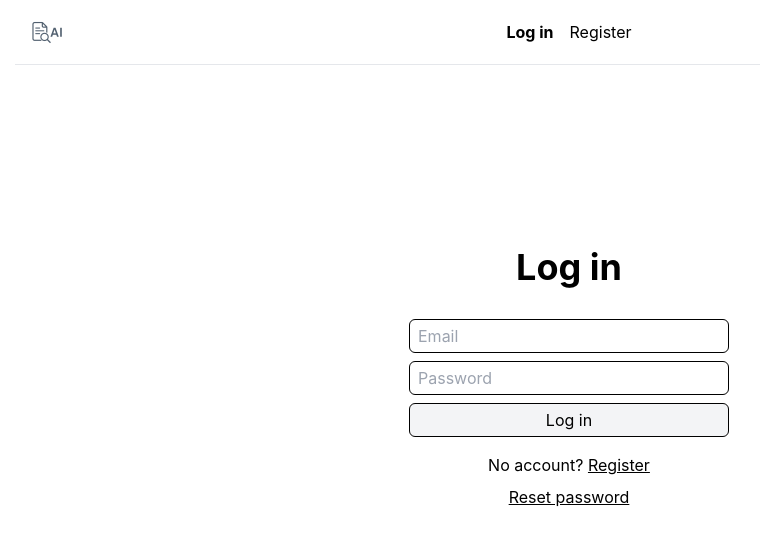
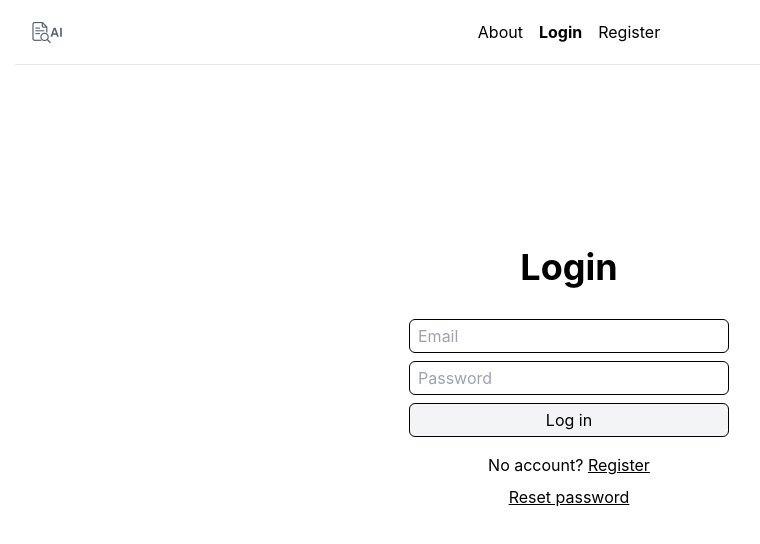
Before and after one commit to vadim-miheev/vector-docs, a React (Create React App) app in the folder frontend/react-app/: page /login in a window 1280 px wide. Shown: the top 544 px of the page, without its empty margins (71-831 px from the left). Built offline with nearby package versions, Linux system fonts and the light colour scheme; no server answers.

Commit message:
Add About page and improve navigation layout

```diff
--- a/frontend/react-app/src/app/AppRouter.jsx
+++ b/frontend/react-app/src/app/AppRouter.jsx
@@ -1,14 +1,14 @@
 import React from 'react';
-import {BrowserRouter, Routes, Route, Link, Navigate, NavLink} from 'react-router-dom';
+import {BrowserRouter, Link, Navigate, NavLink, Route, Routes} from 'react-router-dom';
 import LoginPage from '../pages/LoginPage';
 import RegisterPage from '../pages/RegisterPage';
 import PasswordSetupPage from '../pages/PasswordSetupPage';
 import PasswordResetRequestPage from '../pages/PasswordResetRequestPage';
 import DocumentsPage from '../pages/DocumentsPage';
 import SearchPage from '../pages/SearchPage';
-import HomePage from '../pages/HomePage';
 import {useAuthContext} from '../store/AuthContext';
 import {useAuth} from '../hooks/useAuth';
+import AboutPage from "../pages/AboutPage";
 
 function RequireAuth({children}) {
   const {isAuthenticated} = useAuthContext();
@@ -49,6 +49,12 @@ export default function AppRouter() {
                     >
                       Search
                     </NavLink>
+                    <NavLink
+                      to="/about"
+                      className={({isActive}) =>
+                        'nav-link hover:underline ' + (isActive ? 'active' : '')}>
+                      About
+                    </NavLink>
                   </div>
                   <div className={"p-4"}>
                     <Link className={"nav-link hover:underline flex items-center"} to="/login" onClick={() => logout()} title={"Log out"}>
@@ -67,12 +73,18 @@ export default function AppRouter() {
                   </Link>
                   <div className="absolute left-1/2 -translate-x-1/2 flex gap-4 items-center">
                     <NavLink
+                      to="/about"
+                      className={({isActive}) =>
+                        'nav-link hover:underline ' + (isActive ? 'active' : '')}>
+                      About
+                    </NavLink>
+                    <NavLink
                       to="/login"
                       className={({isActive}) =>
                         'nav-link hover:underline ' + (isActive ? 'active' : '')
                       }
                     >
-                      Log in
+                      Login
                     </NavLink>
                     <NavLink
                       to="/register"
@@ -87,7 +99,8 @@ export default function AppRouter() {
               )}
         </nav>
         <Routes>
-          <Route path="/" element={<HomePage/>}/>
+          <Route path="/" element={<Navigate to={'/about'} replace/>}/>
+          <Route path="/about" element={<AboutPage/>}/>
           <Route path="/login" element={<LoginPage/>}/>
           <Route path="/register" element={<RegisterPage/>}/>
           <Route path="/password-reset" element={<PasswordResetRequestPage/>}/>
--- a/frontend/react-app/src/pages/HomePage.jsx
+++ b/frontend/react-app/src/pages/AboutPage.jsx
@@ -2,19 +2,19 @@ import React from 'react';
 import { Link } from 'react-router-dom';
 import { useAuthContext } from '../store/AuthContext';
 
-export default function HomePage() {
+export default function AboutPage() {
   const { isAuthenticated } = useAuthContext();
   const logoSrc = process.env.PUBLIC_URL + '/logo512.png';
 
   return (
     <div className="max-w-4xl mx-auto p-6">
-      <div className="flex justify-center gap-4 ">
+      <div className="flex md:justify-center gap-4 ">
         <img src={logoSrc} alt="VectorDocs Logo" className="h-36 w-36"/>
       </div>
 
       <h1 className="text-3xl font-bold mb-6 flex flex-col-reverse md:flex-row md:items-center justify-between">
         Vector Docs
-        <a href="https://github.com/vadim-miheev/vector-docs" target="_blank" className="mb-2">
+        <a href="https://github.com/vadim-miheev/vector-docs" target="_blank" className="mb-10 md:mb-0">
           <img src="https://img.shields.io/badge/GitHub-Repository-blue?logo=github" alt="GitHub Repository"/>
         </a>
       </h1>
--- a/frontend/react-app/src/pages/DocumentsPage.jsx
+++ b/frontend/react-app/src/pages/DocumentsPage.jsx
@@ -30,7 +30,7 @@ export default function DocumentsPage() {
       )}
       <h3 className={"text-1xl font-bold mb-4"}>Upload</h3>
       <UploadForm onUpload={upload} uploading={uploading} disabled={demoUser} />
-      <h3 className={"text-2xl font-bold mb-4 mt-12"}>My Documents</h3>
+      <h1 className={"text-2xl font-bold mb-4 mt-12"}>My Documents</h1>
       {loading && <div>Loading...</div>}
       {error && <div style={{ color: 'red' }}>{error}</div>}
       <div style={{ marginTop: 16 }}>
--- a/frontend/react-app/src/pages/LoginPage.jsx
+++ b/frontend/react-app/src/pages/LoginPage.jsx
@@ -63,7 +63,7 @@ export default function LoginPage() {
 
   return (
     <div className={"p-4 flex flex-col items-center mt-[15%]"}>
-      <h2 className={"text-4xl font-bold mb-8"}>Log in</h2>
+      <h1 className={"text-4xl font-bold mb-8"}>Login</h1>
       <form onSubmit={onSubmit} className="flex flex-col gap-2 max-w-[320px] w-full mb-4">
         <input
           className={"border border-black rounded-md px-2 py-1"}
--- a/frontend/react-app/src/pages/RegisterPage.jsx
+++ b/frontend/react-app/src/pages/RegisterPage.jsx
@@ -38,7 +38,7 @@ export default function RegisterPage() {
 
   return (
       <div className={"p-4 flex flex-col items-center mt-[15%]"}>
-      <h2 className={"text-4xl font-bold mb-8"}>Register</h2>
+      <h1 className={"text-4xl font-bold mb-8"}>Register</h1>
       <form onSubmit={onSubmit} className="flex flex-col gap-2 max-w-[320px] w-full mb-4">
         <input
           className={"border border-black rounded-md px-2 py-1"}
```
